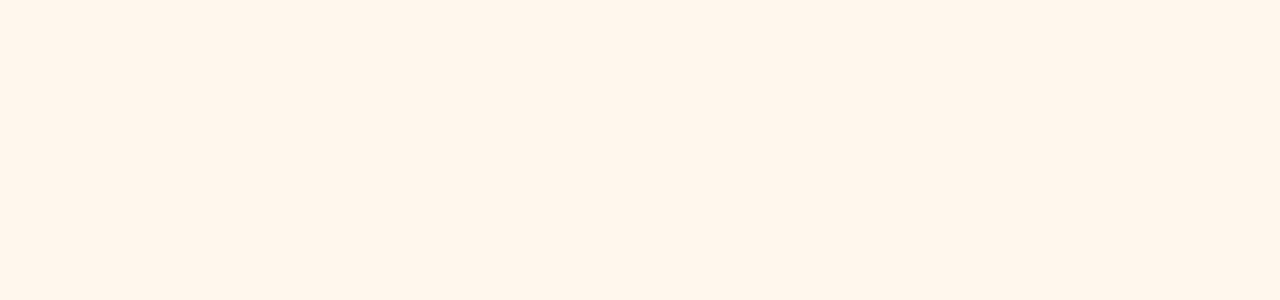
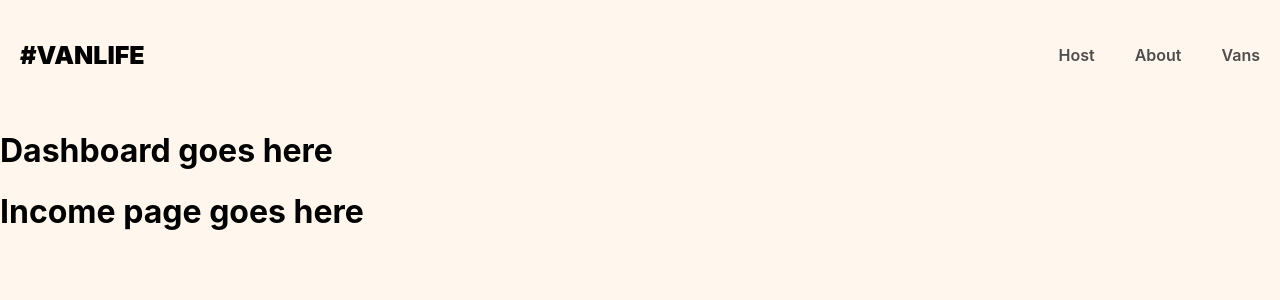
Before and after one commit to filippoantonini/van-life, a React (Vite) app: page /host/income in a window 1280 px wide. Before the commit this address had no page. Shown: the top 300 px of the page. Built offline with nearby package versions, Linux system fonts and the light colour scheme.

Commit message:
nesting elements

```diff
--- a/src/App.jsx
+++ b/src/App.jsx
@@ -1,8 +1,11 @@
 import { BrowserRouter, Routes, Route, Link} from "react-router-dom"
 import Home from "./pages/Home.jsx"
 import About from "./pages/About.jsx"
-import Vans from "./pages/Vans.jsx"
-import VanDetail from "./pages/VanDetail.jsx"
+import Vans from "./pages/Vans/Vans.jsx"
+import VanDetail from "./pages/Vans/VanDetail.jsx"
+import Dashboard from "./pages/Host/Dashboard.jsx"
+import Income from "./pages/Host/Income.jsx"
+import Reviews from "./pages/Host/Reviews.jsx"
 import Layout from "./components/Layout.jsx"
 import React from "react"
 
@@ -16,6 +19,10 @@ function App() {
           <Route path="/About" element={<About />}/>
           <Route path="/Vans" element={<Vans />} />
           <Route path="/Vans/:id" element={<VanDetail />} />
+            <Route path="/host" element={<Dashboard />}>
+              <Route path="/host/income" element={<Income />} />
+              <Route path="/host/reviews" element={<Reviews />} />
+            </Route>
         </Route>
       </Routes>
     </BrowserRouter>
--- a/src/components/Header.jsx
+++ b/src/components/Header.jsx
@@ -6,6 +6,7 @@ export default function Header() {
         <header>
             <Link className="site-logo" to="/">#VanLife</Link>
             <nav>
+                <Link to="/host">Host</Link>
                 <Link to="/about">About</Link>
                 <Link to="/vans">Vans</Link>
             </nav>
--- /dev/null
+++ b/src/pages/Host/Dashboard.jsx
@@ -0,0 +1,11 @@
+import React from "react"
+import { Outlet } from "react-router-dom"
+
+export default function Dashboard() {
+    return (
+        <>
+            <h1>Dashboard goes here</h1>
+            <Outlet />
+        </>
+    )
+}
--- /dev/null
+++ b/src/pages/Host/Income.jsx
@@ -0,0 +1,7 @@
+import React from "react"
+
+export default function Income() {
+    return (
+        <h1>Income page goes here</h1>
+    )
+}
--- /dev/null
+++ b/src/pages/Host/Reviews.jsx
@@ -0,0 +1,7 @@
+import React from "react"
+
+export default function Reviews() {
+    return (
+        <h1>Reviews page goes here</h1>
+    )
+}
```
Also changed, not shown: src/pages/Vans/VanDetail.jsx (renamed from src/pages/VanDetail.jsx), src/pages/Vans/Vans.jsx (renamed from src/pages/Vans.jsx).
